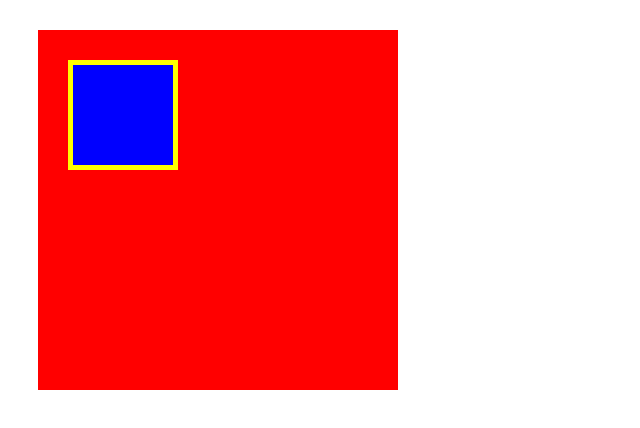
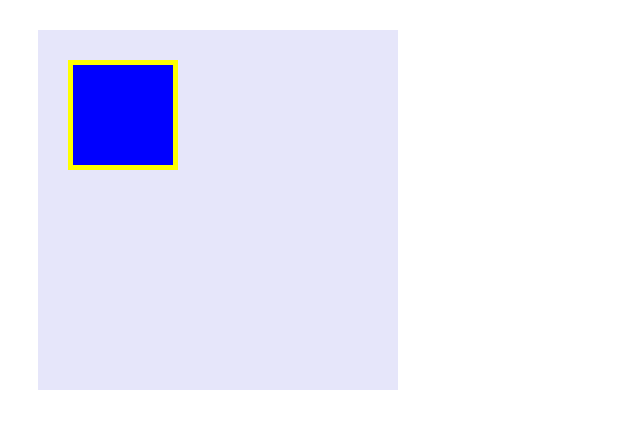
Before and after one commit to AkaneU/HTML-CSS, a plain HTML site: page box/box.html in a window 1280 px wide. Shown: the whole page, without its empty margins (0-640 px from the left). Drawn offline with Linux system fonts and the light colour scheme.

Commit message:
[Finish] 1-3

```diff
--- a/box/box.css
+++ b/box/box.css
@@ -1,7 +1,7 @@
 .box1 {
   width: 300px;
   height: 300px;
-  background-color: red;
+  background-color: #e6e6fa;
   margin: 30px;
   padding: 30px;
 }
```
